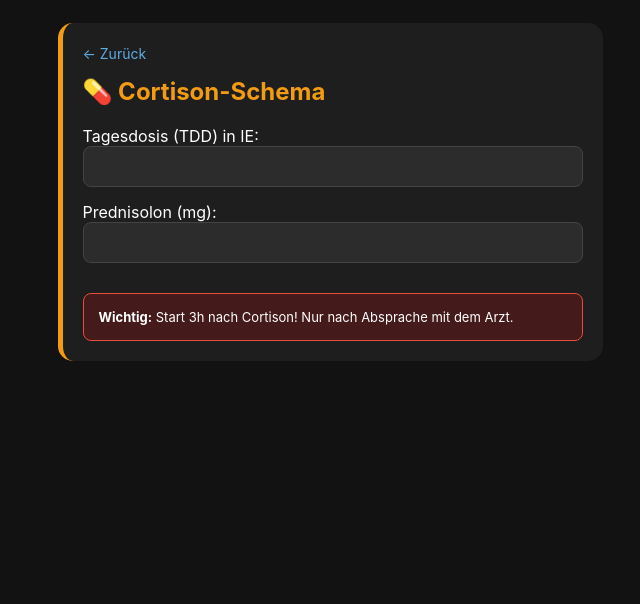
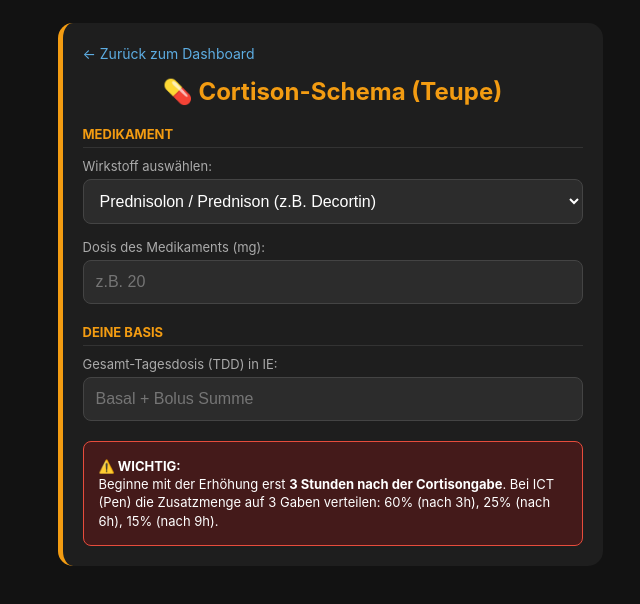
Before and after one commit to patrick2305blume-eng/Diabetes-App, a plain HTML site: page cortison-schema.html in a window 1280 px wide. Shown: the whole page, without its empty margins (310-950 px from the left). Drawn offline with Linux system fonts and the light colour scheme.

Commit message:
Update cortison-schema.html

```diff
--- a/cortison-schema.html
+++ b/cortison-schema.html
@@ -3,38 +3,112 @@
 <head>
     <meta charset="UTF-8">
     <meta name="viewport" content="width=device-width, initial-scale=1.0">
-    <title>Cortison-Schema</title>
+    <title>Cortison-Schema (Teupe)</title>
     <style>
         body { font-family: -apple-system, system-ui, sans-serif; background: #121212; color: white; padding: 15px; }
         .container { max-width: 500px; margin: auto; background: #1e1e1e; padding: 20px; border-radius: 15px; border-left: 5px solid #f39c12; }
         .back-link { text-decoration: none; color: #5dade2; display: inline-block; margin-bottom: 15px; font-size: 14px; }
-        h2 { color: #f39c12; margin-top: 0; }
-        input, select { width: 100%; padding: 12px; border-radius: 8px; border: 1px solid #444; background: #2c2c2c; color: white; margin-bottom: 15px; box-sizing: border-box; }
-        .result-box { margin-top: 20px; padding: 15px; background: #f39c1222; border: 1px solid #f39c12; border-radius: 10px; display: none; }
-        .warning { background: #441a1a; border: 1px solid #e74c3c; padding: 15px; border-radius: 8px; font-size: 13px; margin-top: 15px; }
+        h2 { color: #f39c12; text-align: center; margin-top: 0; }
+        .section-title { font-size: 13px; color: #f39c12; margin: 20px 0 10px 0; border-bottom: 1px solid #333; padding-bottom: 5px; text-transform: uppercase; font-weight: bold; }
+        .input-group { margin-bottom: 15px; }
+        label { display: block; font-size: 13px; margin-bottom: 5px; color: #aaa; }
+        input, select { width: 100%; padding: 12px; border-radius: 8px; border: 1px solid #444; background: #2c2c2c; color: white; box-sizing: border-box; font-size: 16px; }
+
+        .result-box { margin-top: 20px; padding: 20px; background: #f39c1222; border-radius: 10px; border: 1px solid #f39c12; display: none; }
+        .calc-value { font-size: 28px; font-weight: bold; color: #f39c12; text-align: center; }
+        .info-text { font-size: 14px; color: #bbb; margin-top: 10px; line-height: 1.5; border-top: 1px solid #444; padding-top: 10px; }
+        .disclaimer { font-size: 11px; color: #888; font-style: italic; margin-top: 15px; line-height: 1.3; text-align: center; }
+        .warning-box { background: #441a1a; border: 1px solid #e74c3c; padding: 15px; border-radius: 8px; font-size: 13px; margin-top: 20px; line-height: 1.4; }
+        .badge { background: #333; padding: 4px 8px; border-radius: 4px; font-size: 12px; color: #f39c12; font-weight: bold; display: inline-block; margin-bottom: 10px; }
     </style>
 </head>
 <body>
-    <div class="container">
-        <a href="index.html" class="back-link">← Zurück</a>
-        <h2>💊 Cortison-Schema</h2>
-        <label>Tagesdosis (TDD) in IE:</label><input type="number" id="tdd" oninput="calcTeupe()">
-        <label>Prednisolon (mg):</label><input type="number" id="mg" oninput="calcTeupe()">
-        <div id="result" class="result-box"></div>
-        <div class="warning"><strong>Wichtig:</strong> Start 3h nach Cortison! Nur nach Absprache mit dem Arzt.</div>
+
+<div class="container">
+    <a href="index.html" class="back-link">← Zurück zum Dashboard</a>
+    <h2>💊 Cortison-Schema (Teupe)</h2>
+
+    <div class="section-title">Medikament</div>
+    <div class="input-group">
+        <label>Wirkstoff auswählen:</label>
+        <select id="cortisonType" onchange="calculate()">
+            <option value="1.0">Prednisolon / Prednison (z.B. Decortin)</option>
+            <option value="0.25">Kortisol / Hydrocortison</option>
+            <option value="1.25">Methylprednisolon (z.B. Urbason)</option>
+            <option value="6.66">Dexamethason (z.B. Fortecortin)</option>
+            <option value="1.25">Triamcinolon</option>
+            <option value="2.0">Cloprednol</option>
+        </select>
     </div>
-    <script>
-        function calcTeupe() {
-            const tdd = parseFloat(document.getElementById('tdd').value) || 0;
-            const mg = parseFloat(document.getElementById('mg').value) || 0;
-            const res = document.getElementById('result');
-            if (tdd > 0 && mg >= 5) {
-                res.style.display = "block";
-                let proz = mg <= 30 ? 0.2 : (mg <= 40 ? 0.3 : (mg <= 60 ? 0.4 : 0.5));
-                const extra = tdd * proz;
-                res.innerHTML = `<strong>Zusatz-Insulin: +${extra.toFixed(1)} IE</strong><br><small>Verteilung (ICT): 60% / 25% / 15%</small>`;
-            } else { res.style.display = "none"; }
+
+    <div class="input-group">
+        <label>Dosis des Medikaments (mg):</label>
+        <input type="number" id="mg" placeholder="z.B. 20" oninput="calculate()">
+    </div>
+
+    <div class="section-title">Deine Basis</div>
+    <div class="input-group">
+        <label>Gesamt-Tagesdosis (TDD) in IE:</label>
+        <input type="number" id="tdd" placeholder="Basal + Bolus Summe" oninput="calculate()">
+    </div>
+
+    <div id="result" class="result-box">
+        <div id="output-content"></div>
+        <div class="disclaimer">
+            <strong>Wichtiger Hinweis:</strong> Dies ist eine unverbindliche Empfehlung basierend auf Dr. Teupe. Besprechen Sie dieses Schema zwingend mit Ihrem Arzt, bevor Sie es anwenden.
+        </div>
+    </div>
+
+    <div class="warning-box">
+        <strong>⚠️ WICHTIG:</strong><br>
+        Beginne mit der Erhöhung erst <b>3 Stunden nach der Cortisongabe</b>. Bei ICT (Pen) die Zusatzmenge auf 3 Gaben verteilen: 60% (nach 3h), 25% (nach 6h), 15% (nach 9h).
+    </div>
+</div>
+
+<script>
+function calculate() {
+    const tdd = parseFloat(document.getElementById('tdd').value) || 0;
+    const mg = parseFloat(document.getElementById('mg').value) || 0;
+    const factor = parseFloat(document.getElementById('cortisonType').value);
+    const resBox = document.getElementById('result');
+    const content = document.getElementById('output-content');
+
+    if (tdd > 0 && mg > 0) {
+        resBox.style.display = "block";
+
+        // 1. Umrechnung in Prednisolon-Äquivalent (PÄ)
+        const pa = mg * factor;
+
+        // 2. Prozentuale Erhöhung nach Teupe-Schema
+        let percent = 0;
+        if (pa < 5) percent = 0;
+        else if (pa < 30) percent = 0.20;
+        else if (pa <= 40) percent = 0.30;
+        else if (pa <= 60) percent = 0.40;
+        else if (pa <= 80) percent = 0.50;
+        else percent = 1.0; // Über 80mg PÄ Verdopplung
+
+        const extraIE = tdd * percent;
+
+        if (percent === 0) {
+            content.innerHTML = `<div class="badge">PÄ: ${pa.toFixed(1)} mg</div><br><strong>Keine Anpassung nötig.</strong><br><small>Die Dosis liegt unter der Wirkschwelle von 5mg PÄ.</small>`;
+        } else {
+            content.innerHTML = `
+                <div class="badge">PÄ-Wert: ${pa.toFixed(1)} mg</div>
+                <div class="calc-value">+${extraIE.toFixed(1)} IE zusätzlich</div>
+                <div class="info-text">
+                    Dies entspricht einer Erhöhung von <b>${(percent * 100).toFixed(0)}%</b> deiner Tagesdosis.<br><br>
+                    <strong>Verteilung (Beispiel):</strong><br>
+                    • Pumpe (TBR): 24h auf ${(100 + percent*100).toFixed(0)}%<br>
+                    • Pen (ICT): +${(extraIE * 0.6).toFixed(1)} IE nach 3h / ${(extraIE * 0.25).toFixed(1)} IE nach 6h / ${(extraIE * 0.15).toFixed(1)} IE nach 9h.
+                </div>
+            `;
         }
-    </script>
+    } else {
+        resBox.style.display = "none";
+    }
+}
+</script>
+
 </body>
 </html>
```
